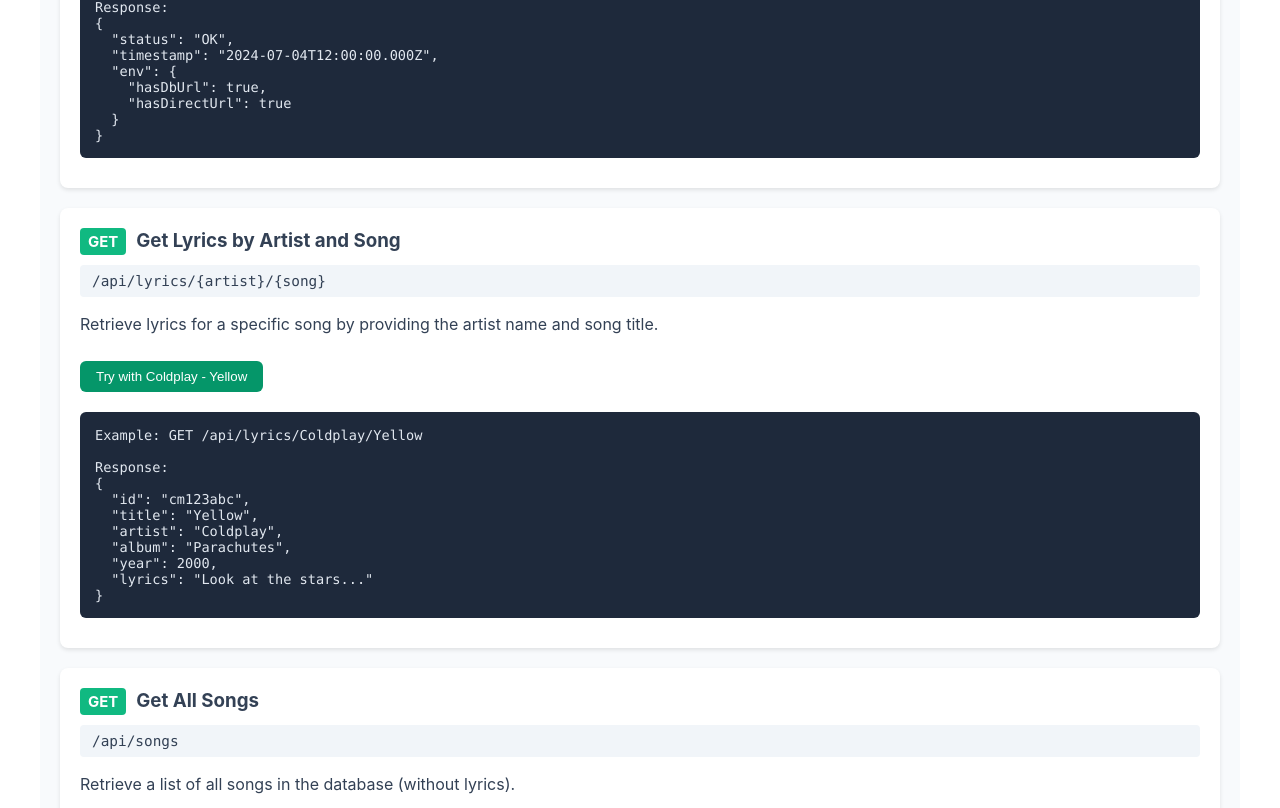
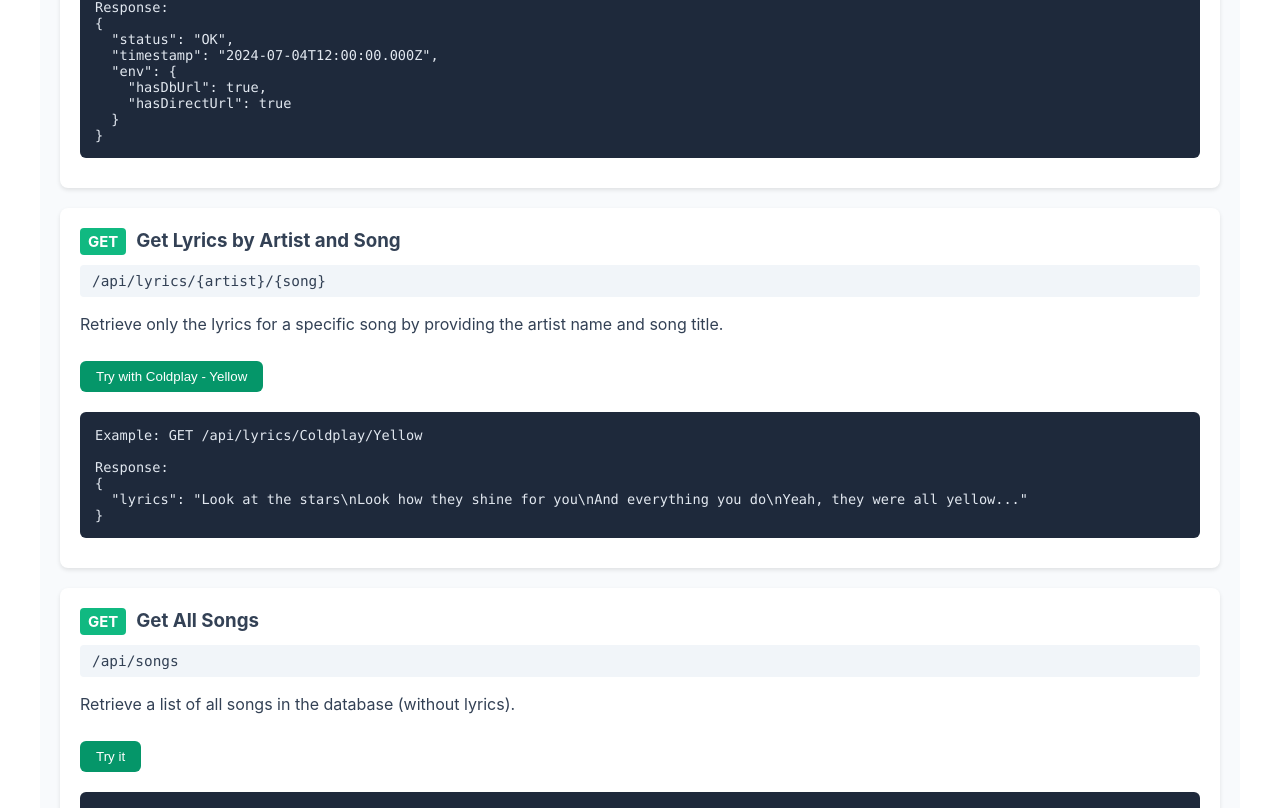
Before and after one commit to RosieWatson/lyrics-api, a Next.js app: page / in a window 1280 px wide. Shown: the part 463-1271 px from the top of the page. Built offline with nearby package versions, Linux system fonts and the light colour scheme.

Commit message:
fix: update docs to match endpoint

```diff
--- a/pages/index.tsx
+++ b/pages/index.tsx
@@ -204,7 +204,7 @@ const Home: React.FC = () => {
         </h3>
         <EndpointUrl>/api/lyrics/{'{artist}'}/{'{song}'}</EndpointUrl>
         <Description>
-          Retrieve lyrics for a specific song by providing the artist name and song title.
+          Retrieve only the lyrics for a specific song by providing the artist name and song title.
         </Description>
         <TryButton onClick={() => tryEndpoint('/api/lyrics/Coldplay/Yellow')}>
           Try with Coldplay - Yellow
@@ -213,12 +213,7 @@ const Home: React.FC = () => {
 
 Response:
 {
-  "id": "cm123abc",
-  "title": "Yellow",
-  "artist": "Coldplay",
-  "album": "Parachutes",
-  "year": 2000,
-  "lyrics": "Look at the stars..."
+  "lyrics": "Look at the stars\\nLook how they shine for you\\nAnd everything you do\\nYeah, they were all yellow..."
 }`}</Example>
       </Endpoint>
 
```
